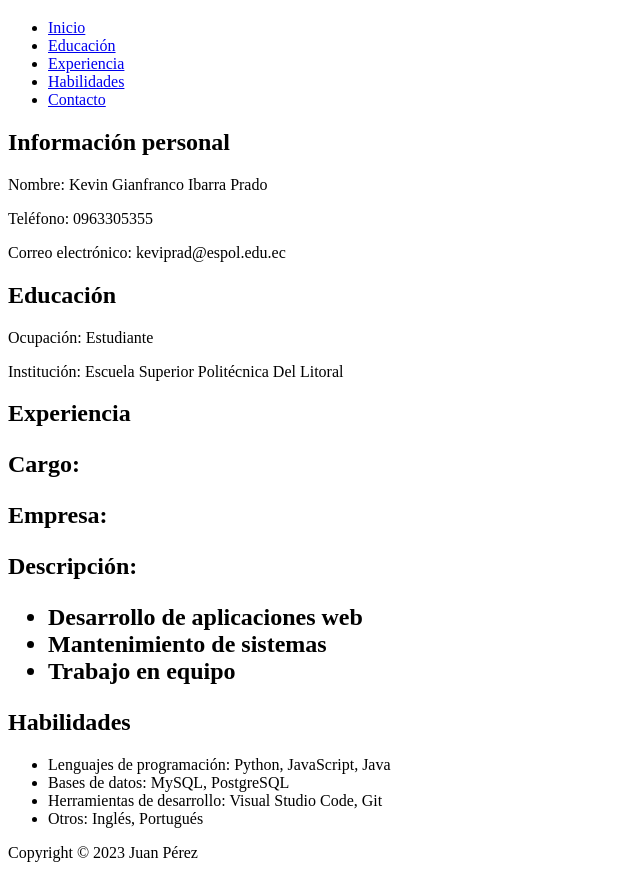
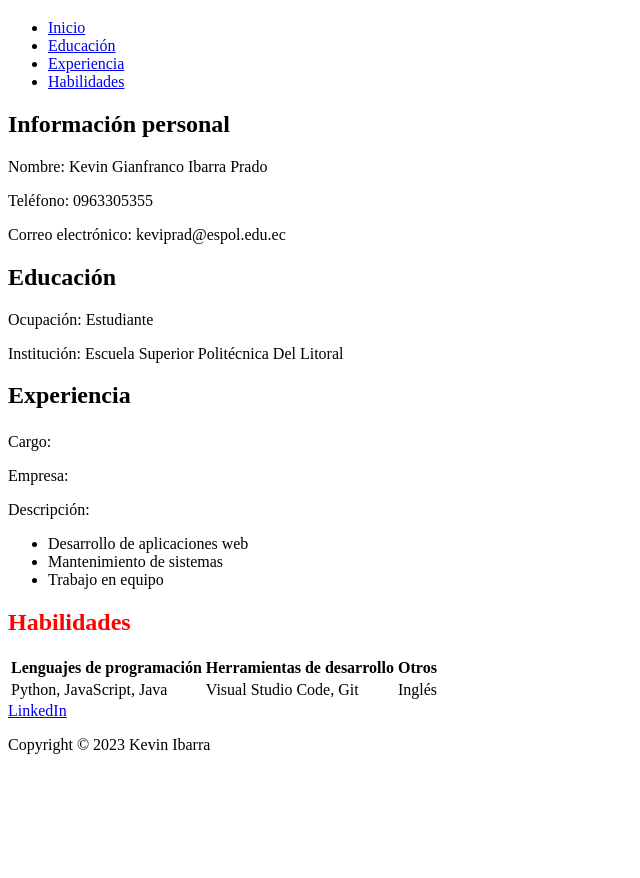
Before and after one commit to kevin523523/curriculum, a plain HTML site: page index.html in a window 1280 px wide. Shown: the part 61-939 px from the top of the page, without its empty margins (0-640 px from the left). After the commit the page ends 831 px from the top, so only its background shows below. Drawn offline with Linux system fonts and the light colour scheme.

Commit message:
Update index.html

```diff
--- a/index.html
+++ b/index.html
@@ -1,23 +1,25 @@
 <!DOCTYPE html>
 <html lang="es">
+
 <head>
     <meta charset="UTF-8">
     <title>Currículum Vitae</title>
 </head>
+
 <body>
     <header>
         <h1>Currículum Vitae</h1>
     </header>
     <nav>
         <ul>
-<li><a href="#">Inicio</a></li>
-<li><a href="#">Educación</a></li>
-<li><a href="#">Experiencia</a></li>
-<li><a href="#">Habilidades</a></li>
-<li><a href="#">Contacto</a></li>
+            <li><a href="#section">Inicio</a></li>
+            <li><a href="#educacion">Educación</a></li>
+            <li><a href="#experiencia">Experiencia</a></li>
+            <li><a href="#experiencia">Habilidades</a></li>
         </ul>
     </nav>
-<section id="informacion-personal">
+
+    <div id="section">
         <h2>Información personal</h2>
         <p>
             Nombre: <span>Kevin Gianfranco Ibarra Prado</span>
@@ -29,8 +31,8 @@ Teléfono: <span>0963305355</span>
         <p>
             Correo electrónico: <span>keviprad@espol.edu.ec</span>
         </p>
-</section>
-<section id="educacion">
+    </div>
+    <div id="educacion">
         <h2>Educación</h2>
         <p>
             Ocupación: <span>Estudiante</span>
@@ -39,9 +41,9 @@ Ocupación: <span>Estudiante</span>
             Institución: <span>Escuela Superior Politécnica Del Litoral</span>
         </p>
 
-</section>
-<section id="experiencia">
-<h2>Experiencia</p>
+    </div>
+    <div id="experiencia">
+        <h2>Experiencia</p></h2>
             <p>
                 Cargo: <span></span>
             </p>
@@ -57,18 +59,32 @@ Descripción:
                 <li>Trabajo en equipo</li>
             </ul>
             </p>
-</section>
-<section id="habilidades">
+    </div>
+    <div id="habilidades">
+        <span style="color: red">
             <h2>Habilidades</h2>
-<ul>
-<li>Lenguajes de programación: Python, JavaScript, Java</li>
-<li>Bases de datos: MySQL, PostgreSQL</li>
-<li>Herramientas de desarrollo: Visual Studio Code, Git</li>
-<li>Otros: Inglés, Portugués</li>
-</ul>
-</section>
+        </span>
+        <table text-align>
+            <thead>
+                <tr>
+                    <th>Lenguajes de programación</th>
+                    <th>Herramientas de desarrollo</th>
+                    <th>Otros</th>
+                </tr>
+            </thead>
+            <tbody>
+                <tr>
+                    <td>Python, JavaScript, Java</td>
+                    <td>Visual Studio Code, Git</td>
+                    <td>Inglés</td>
+                </tr>
+            </tbody>
+        </table>
+    </div>
+    <a href="https://www.linkedin.com/in/kevin-ibarra-628040210/">LinkedIn</a>
     <footer>
-<p>Copyright © 2023 Juan Pérez</p>
+        <p>Copyright © 2023 Kevin Ibarra</p>
     </footer>
 </body>
+
 </html>
```
Lines whose indentation alone changed are shown as unchanged.
